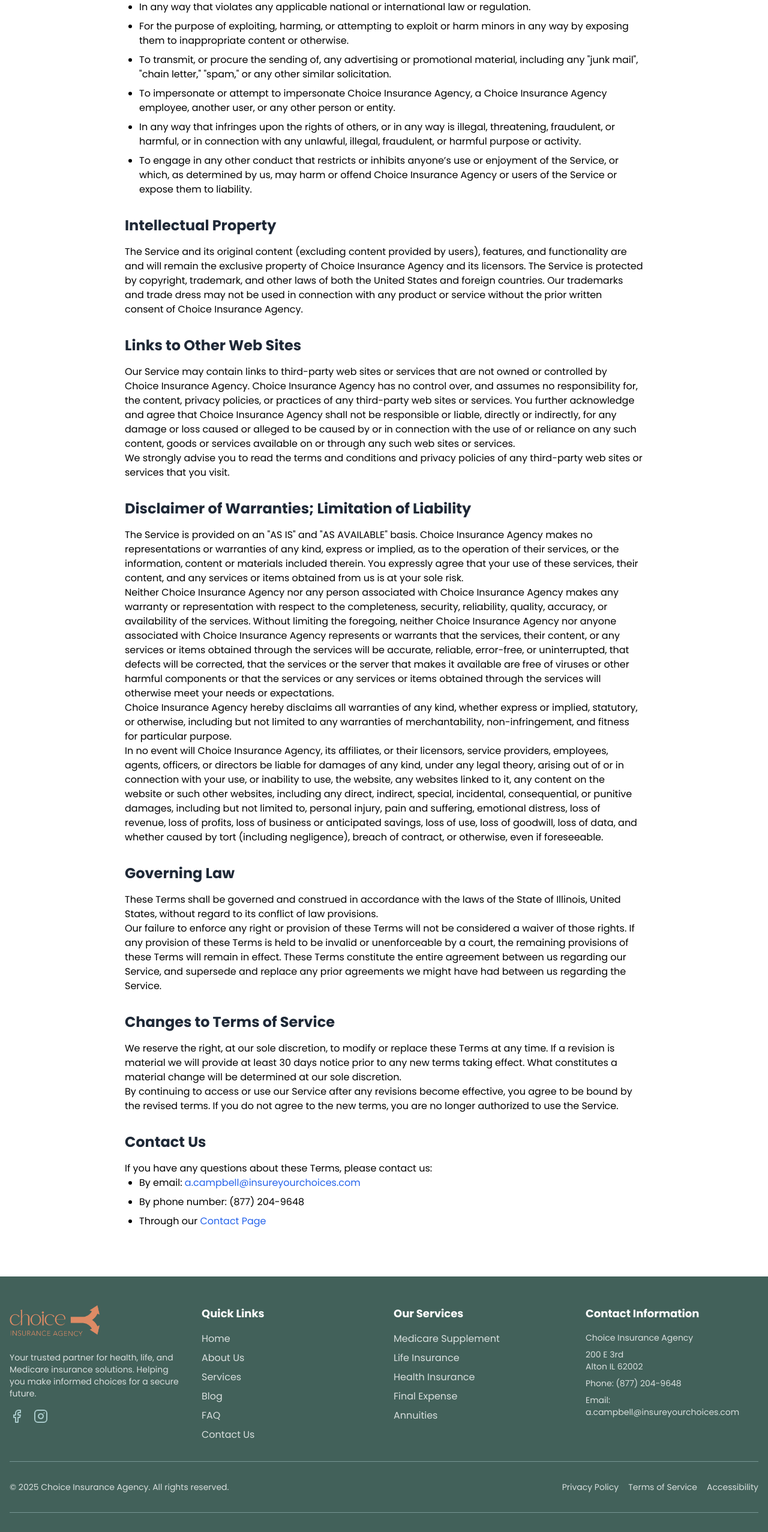
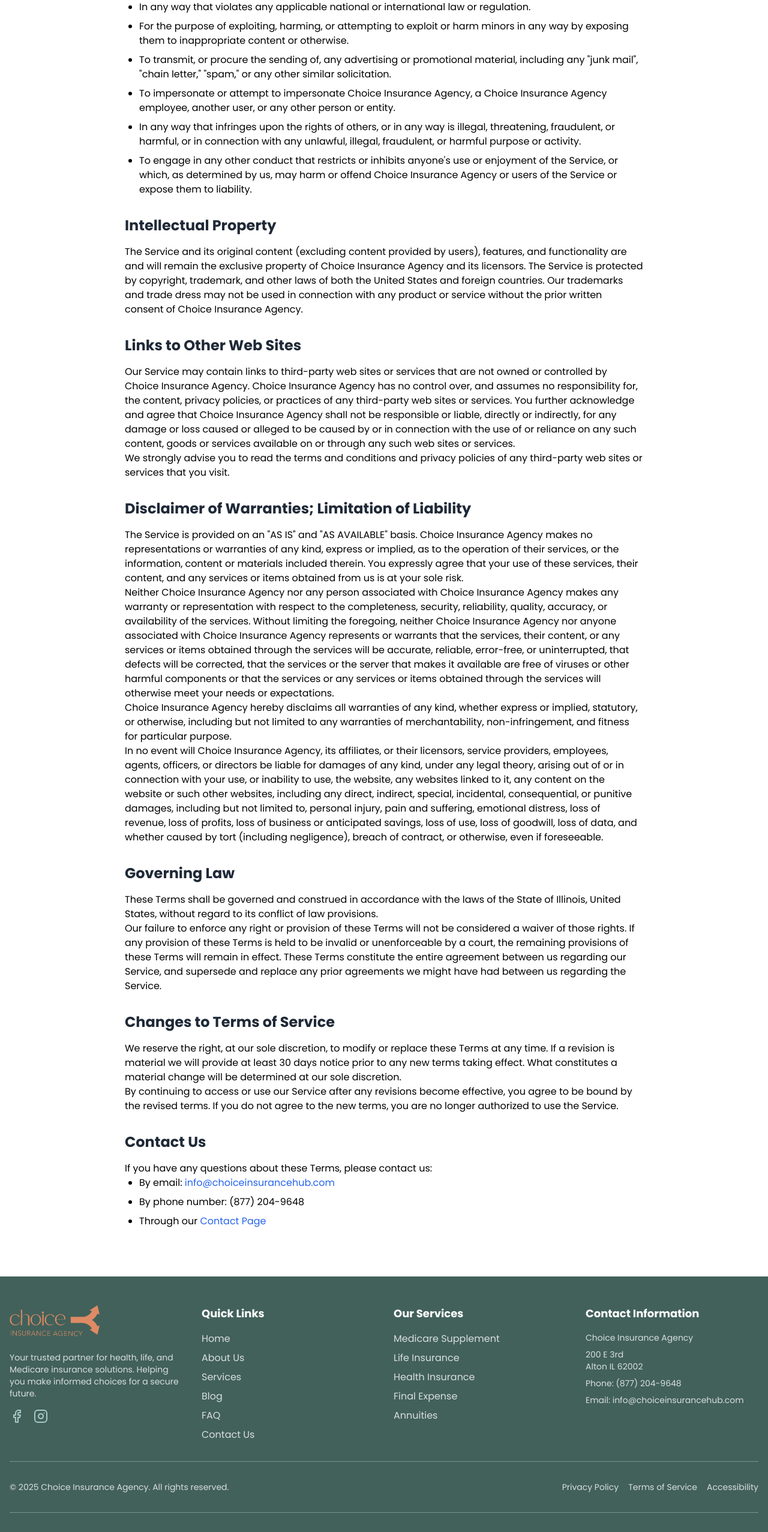
Before and after one commit to Ascempower/Manus, a Next.js app: page /terms-of-service in a window 1280 px wide. Shown: the part 673-3227 px from the top of the page at 60% size. Built offline with nearby package versions, Linux system fonts and the light colour scheme.

Commit message:
Update email address to info@choiceinsurancehub.com across all pages

```diff
--- a/src/app/accessibility-statement/page.tsx
+++ b/src/app/accessibility-statement/page.tsx
@@ -76,7 +76,7 @@
       </p>
       <ul className="list-disc pl-6 space-y-2">
         <li>Phone: (877) 204-9648</li>
-        <li>E-mail: <a href="mailto:a.campbell@insureyourchoices.com" className="text-blue-600 hover:underline">a.campbell@insureyourchoices.com</a></li>
+        <li>E-mail: <a href="mailto:info@choiceinsurancehub.com" className="text-blue-600 hover:underline">info@choiceinsurancehub.com</a></li>
         <li>Contact Form: <Link href="/contact" className="text-blue-600 hover:underline">Visit our Contact Page</Link></li>
       </ul>
       <p>
--- a/src/app/contact/page.tsx
+++ b/src/app/contact/page.tsx
@@ -50,7 +50,7 @@
                   <Mail size={28} className="text-brand-deep-forest-green mr-4 mt-1 flex-shrink-0" />
                   <div>
                     <h3 className="font-bold text-xl text-brand-deep-forest-green font-poppins">Email</h3>
-                    <p className="text-brand-black/80"><a href="mailto:a.campbell@insureyourchoices.com" className="hover:text-brand-teal-blue underline">a.campbell@insureyourchoices.com</a></p>
+                    <p className="text-brand-black/80"><a href="mailto:info@choiceinsurancehub.com" className="hover:text-brand-teal-blue underline">info@choiceinsurancehub.com</a></p>
                   </div>
                 </div>
                 <div className="flex items-start">
--- a/src/app/privacy-policy/page.tsx
+++ b/src/app/privacy-policy/page.tsx
@@ -98,7 +98,7 @@
         If you have any questions about this Privacy Policy, please contact us:
       </p>
       <ul className="list-disc pl-6 space-y-2">
-        <li>By email: <a href="mailto:a.campbell@insureyourchoices.com" className="text-blue-600 hover:underline">a.campbell@insureyourchoices.com</a></li>
+        <li>By email: <a href="mailto:info@choiceinsurancehub.com" className="text-blue-600 hover:underline">info@choiceinsurancehub.com</a></li>
         <li>By phone number: (877) 204-9648</li>
         <li>Through our <Link href="/contact" className="text-blue-600 hover:underline">Contact Page</Link></li>
       </ul>
--- a/src/app/terms-of-service/page.tsx
+++ b/src/app/terms-of-service/page.tsx
@@ -38,7 +38,7 @@
         <li>To transmit, or procure the sending of, any advertising or promotional material, including any "junk mail", "chain letter," "spam," or any other similar solicitation.</li>
         <li>To impersonate or attempt to impersonate Choice Insurance Agency, a Choice Insurance Agency employee, another user, or any other person or entity.</li>
         <li>In any way that infringes upon the rights of others, or in any way is illegal, threatening, fraudulent, or harmful, or in connection with any unlawful, illegal, fraudulent, or harmful purpose or activity.</li>
-        <li>To engage in any other conduct that restricts or inhibits anyone’s use or enjoyment of the Service, or which, as determined by us, may harm or offend Choice Insurance Agency or users of the Service or expose them to liability.</li>
+        <li>To engage in any other conduct that restricts or inhibits anyone's use or enjoyment of the Service, or which, as determined by us, may harm or offend Choice Insurance Agency or users of the Service or expose them to liability.</li>
       </ul>
 
       <h2 className="text-2xl font-semibold mt-8 mb-4 text-gray-800">Intellectual Property</h2>
@@ -89,7 +89,7 @@
         If you have any questions about these Terms, please contact us:
       </p>
       <ul className="list-disc pl-6 space-y-2">
-        <li>By email: <a href="mailto:a.campbell@insureyourchoices.com" className="text-blue-600 hover:underline">a.campbell@insureyourchoices.com</a></li>
+        <li>By email: <a href="mailto:info@choiceinsurancehub.com" className="text-blue-600 hover:underline">info@choiceinsurancehub.com</a></li>
         <li>By phone number: (877) 204-9648</li>
         <li>Through our <Link href="/contact" className="text-blue-600 hover:underline">Contact Page</Link></li>
       </ul>
--- a/src/components/ContactForm.tsx
+++ b/src/components/ContactForm.tsx
@@ -20,7 +20,7 @@
     const formData = new FormData(event.currentTarget);
 
     try {
-      const response = await fetch("https://formspree.io/f/info@insureyourchoices.com", {
+      const response = await fetch("https://formspree.io/f/info@choiceinsurancehub.com", {
         method: "POST",
         body: formData,
         headers: {
@@ -51,7 +51,7 @@
 
       {submitError && (
         <div className="mb-6 p-4 bg-red-100 border border-red-400 text-red-700 rounded">
-          There was an error sending your message. Please try again or contact us directly at info@insureyourchoices.com.
+          There was an error sending your message. Please try again or contact us directly at info@choiceinsurancehub.com.
         </div>
       )}
 
--- a/src/components/Footer.tsx
+++ b/src/components/Footer.tsx
@@ -60,7 +60,7 @@
               <p>Choice Insurance Agency</p>
               <p>200 E 3rd<br />Alton IL 62002</p>
               <p>Phone: <a href="tel:8772049648" className="hover:text-brand-teal-blue">(877) 204-9648</a></p>
-              <p>Email: <a href="mailto:a.campbell@insureyourchoices.com" className="hover:text-brand-teal-blue">a.campbell@insureyourchoices.com</a></p>
+              <p>Email: <a href="mailto:info@choiceinsurancehub.com" className="hover:text-brand-teal-blue">info@choiceinsurancehub.com</a></p>
             </address>
           </div>
         </div>
```
Also changed, not shown: 60 other files (tests, documents, lock files or other folders).
